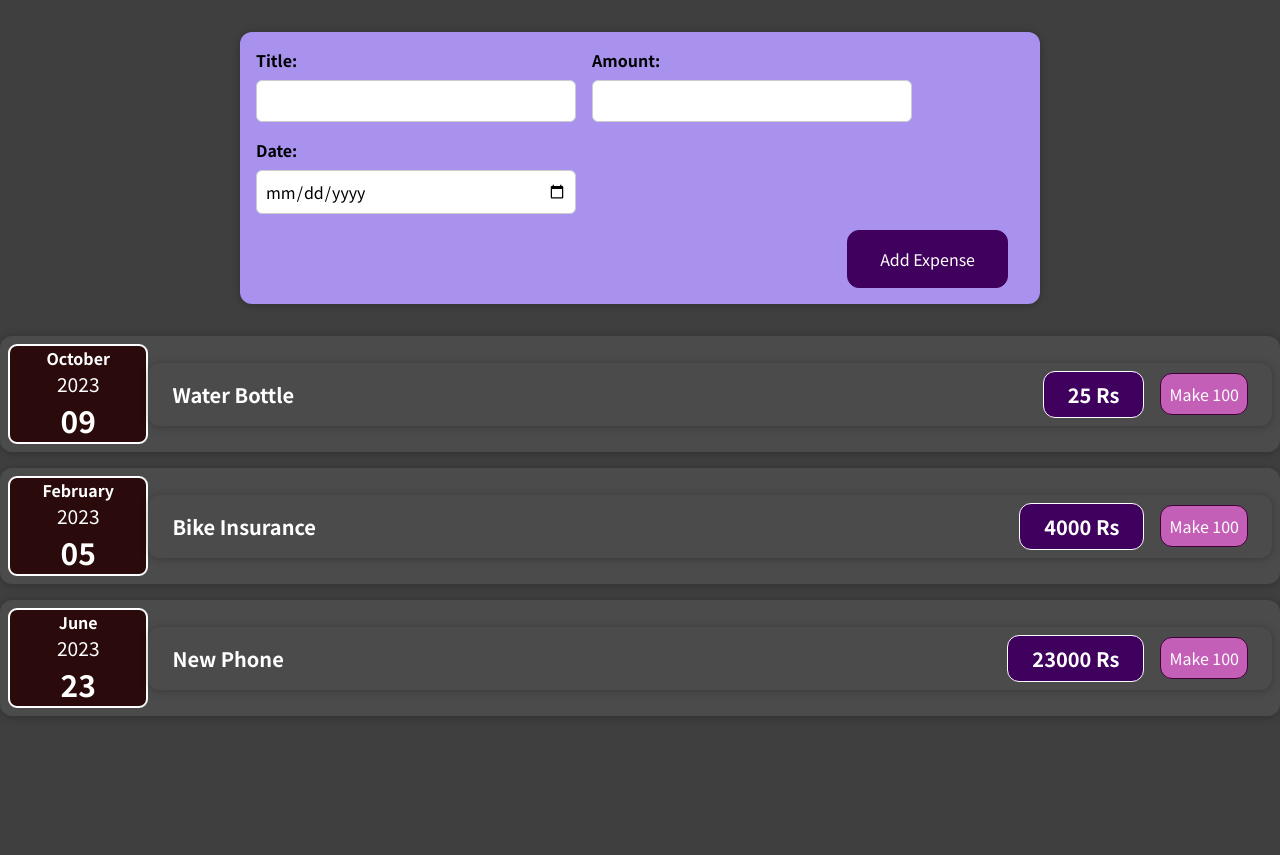
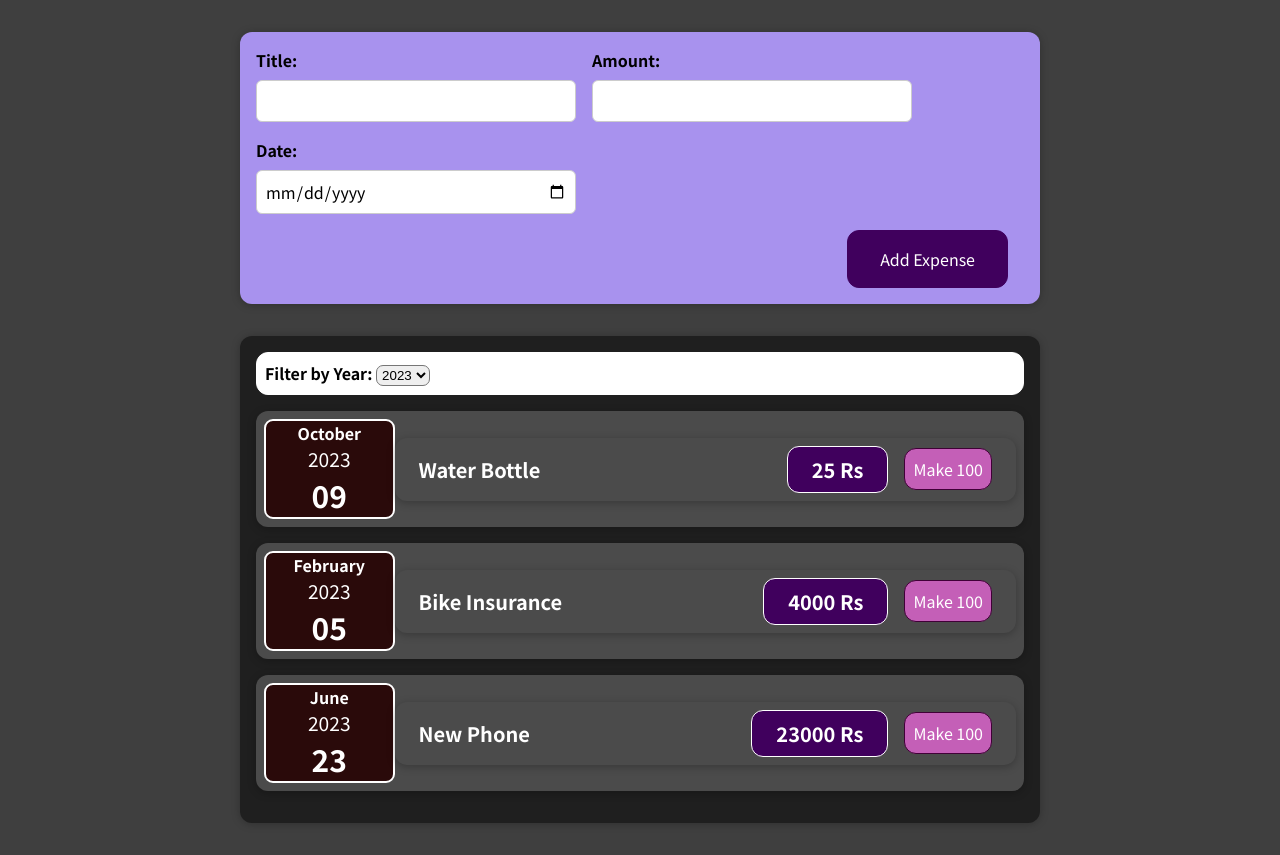
Before and after one commit to hespnod/01-starting-setup, a React (Create React App) app: page / in a window 1280 px wide. Before the commit the page ends 800 px from the top, so only its background shows below. Built offline with nearby package versions, Linux system fonts and the light colour scheme.

Commit message:
added filter UI but doesn't work

```diff
--- a/src/App.jsx
+++ b/src/App.jsx
@@ -1,6 +1,7 @@
 import { useState } from "react";
-import ExpenseItem from "./components/Expenses/ExpenseItem";
+// import ExpenseItem from "./components/Expenses/ExpenseItem";
 import NewExpenses from "./components/NewExpenses/NewExpenses";
+import Expenses from "./components/Expenses/Expenses";
 
 const App = () => {
   const expenses = [
@@ -24,9 +25,10 @@ const App = () => {
   return (
     <div>
       <NewExpenses onAddExpense={handleAddExpense} />
-      {dataOnScreen.map((ele) => {
+      {/* {dataOnScreen.map((ele) => {
         return (<ExpenseItem title={ele.title} amount={ele.amount} date={ele.date}></ExpenseItem>)
-      })}
+      })} */}
+      <Expenses items={dataOnScreen}></Expenses>
     </div>
   );
 }
--- /dev/null
+++ b/src/components/Expenses/ExpenseFilter.css
@@ -0,0 +1,16 @@
+.expenses-filter {
+  border: 1px solid white;
+  background-color: white;
+  border-radius: 12px;
+  padding: 4px;
+}
+
+.expenses-filter__control {
+  font-weight: bold;
+  padding: 4px;
+}
+.select {
+  padding: 1px;
+  border-radius: 7px;
+  cursor: pointer;
+}
--- /dev/null
+++ b/src/components/Expenses/ExpenseFilter.jsx
@@ -0,0 +1,24 @@
+import React from 'react'
+import './ExpenseFilter.css'
+const ExpenseFilter = (props)=> {
+    const dropDownChangeHandler = (event)=>{
+        props.onChangeFilter(event.target.value);
+    }
+
+  return (
+    <div className='expenses-filter'>
+        <div className="expenses-filter__control">
+            <label> Filter by Year:  </label>
+            <select className='select' value={props.selected} onChange={dropDownChangeHandler}>
+                <option value="2023">2023</option>
+                <option value="2022">2022</option>
+                <option value="2021">2021</option>
+                <option value="2020">2020</option>
+                <option value="2019">2019</option>
+            </select>
+        </div>
+    </div>
+  )
+}
+
+export default ExpenseFilter;
--- a/src/components/Expenses/ExpenseItem.css
+++ b/src/components/Expenses/ExpenseItem.css
@@ -1,4 +1,4 @@
-.expenses {
+.expenses2 {
   display: flex;
   justify-content: space-between;
   align-items: center;
--- a/src/components/Expenses/ExpenseItem.jsx
+++ b/src/components/Expenses/ExpenseItem.jsx
@@ -5,7 +5,7 @@ import Card from '../UI/Card';
 
 const ExpenseItem = (props) => {
     return (
-        <Card className='expenses'>
+        <Card className='expenses2'>
             <ExpenseDate date={props.date} />
             <ExpenseDeatils title={props.title} amount={props.amount} />
         </Card>
--- /dev/null
+++ b/src/components/Expenses/Expenses.css
@@ -0,0 +1,7 @@
+.expenses1 {
+  padding: 1rem;
+  background-color: rgb(31, 31, 31);
+  margin: 2rem auto;
+  width: 50rem;
+  max-width: 95%;
+}
--- /dev/null
+++ b/src/components/Expenses/Expenses.jsx
@@ -0,0 +1,24 @@
+import React, {useState} from 'react'
+import Card from '../UI/Card'
+import './Expenses.css'
+import ExpenseItem from './ExpenseItem'
+import ExpenseFilter from './ExpenseFilter'
+
+const Expenses = (props)=> {
+  const[filteredYear, setFilteredYear] = useState('2023');
+  const filterChangeHandler = (selectedYear)=>{
+    setFilteredYear(selectedYear);
+  }
+  return (
+    <div>
+        <Card className="expenses1">
+          <ExpenseFilter selected={filteredYear} onChangeFilter={filterChangeHandler}></ExpenseFilter>
+         { props.items.map((ele)=>{
+          return(<ExpenseItem title={ele.title} amount={ele.amount} date={ele.date} />)
+          })}
+        </Card>
+    </div>
+  )
+}
+
+export default Expenses
```
